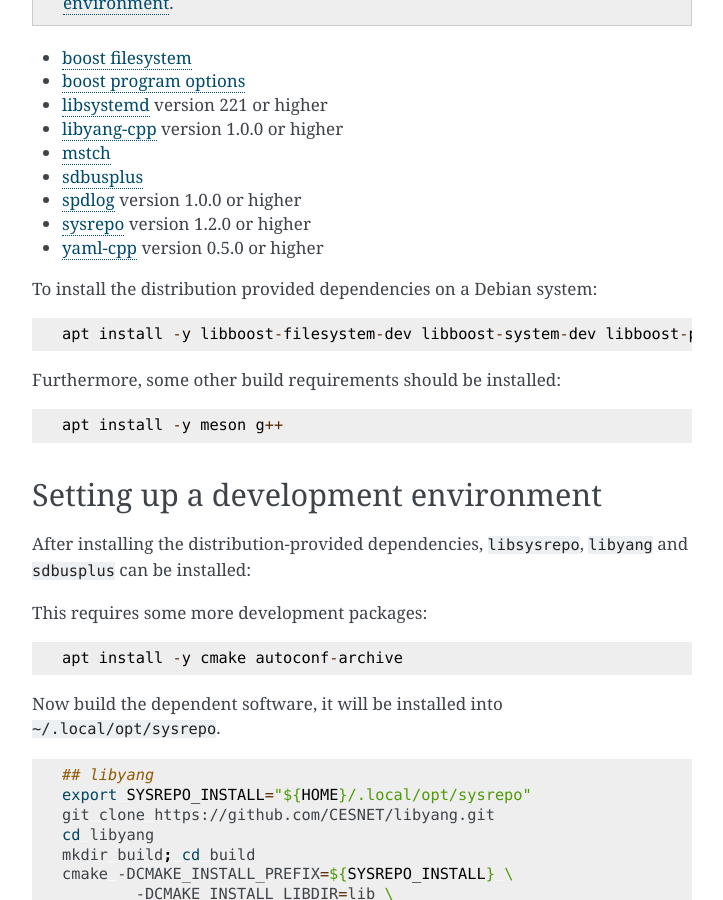
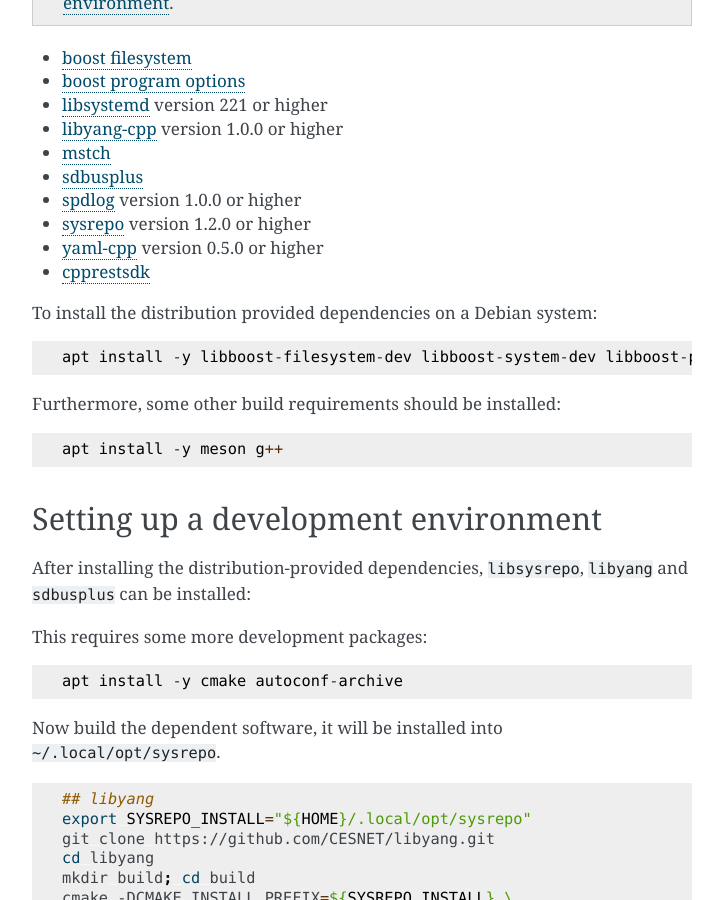
Before and after one commit to PowerDNS/pdns-sysrepo, a Sphinx documentation site: the page built from documentation/development/building.rst, in a window 1280 px wide and 900 px high, scrolled down 503 px. Shown: the whole window, without its empty margins (388-1111 px from the left). Built offline with Sphinx 7.4.7, drawn with Linux system fonts in a browser that asks for light colours.

Commit message:
PKG: Update debian packaging

```diff
--- a/documentation/development/building.rst
+++ b/documentation/development/building.rst
@@ -24,10 +24,11 @@
 * `spdlog <https://github.com/gabime/spdlog>`__ version 1.0.0 or higher
 * `sysrepo <https://www.sysrepo.org/>`__ version 1.2.0 or higher
 * `yaml-cpp <https://github.com/jbeder/yaml-cpp>`__ version 0.5.0 or higher
+* `cpprestsdk <https://github.com/Microsoft/cpprestsdk>`__
 
 To install the distribution provided dependencies on a Debian system::
 
-  apt install -y libboost-filesystem-dev libboost-system-dev libboost-program-options-dev libsystemd-dev libmstch-dev libspdlog-dev libyaml-cpp-dev
+  apt install -y libboost-filesystem-dev libboost-system-dev libboost-program-options-dev libsystemd-dev libmstch-dev libspdlog-dev libyaml-cpp-dev libcpprest-dev
 
 Furthermore, some other build requirements should be installed::
 
```
Also changed, not shown: 2 other files.
